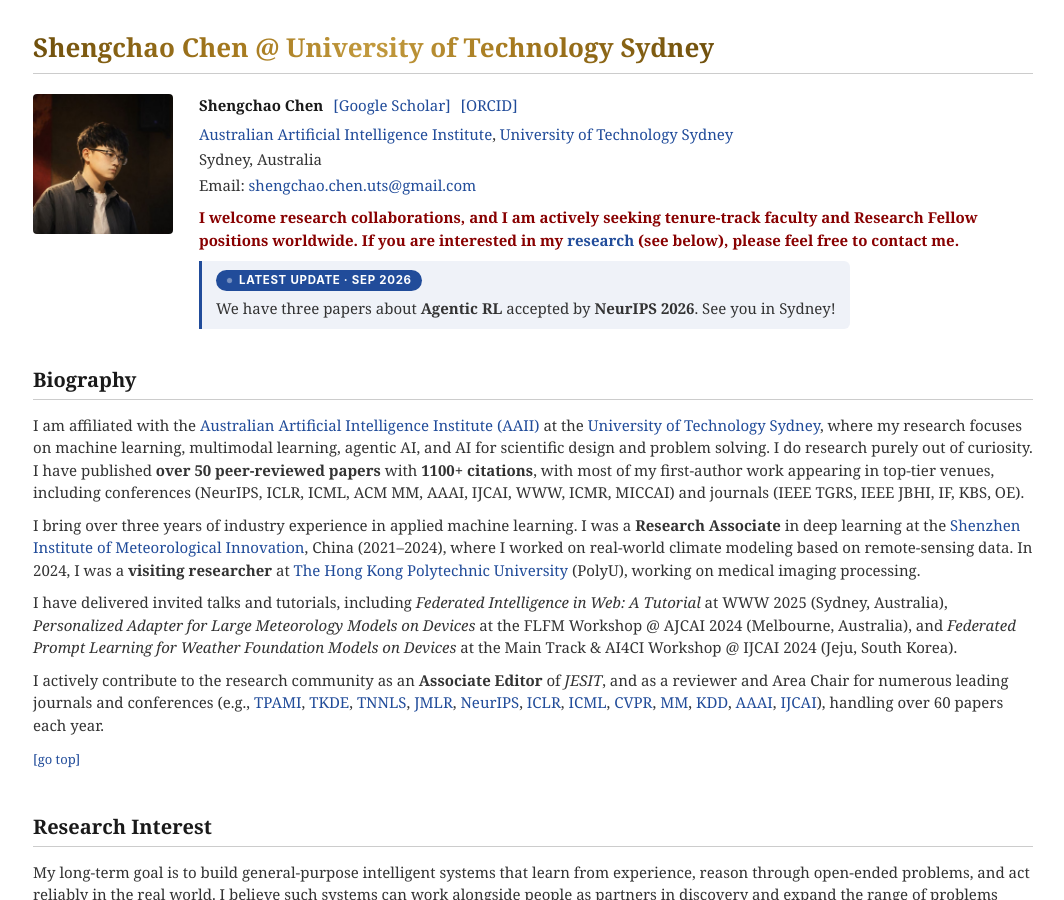
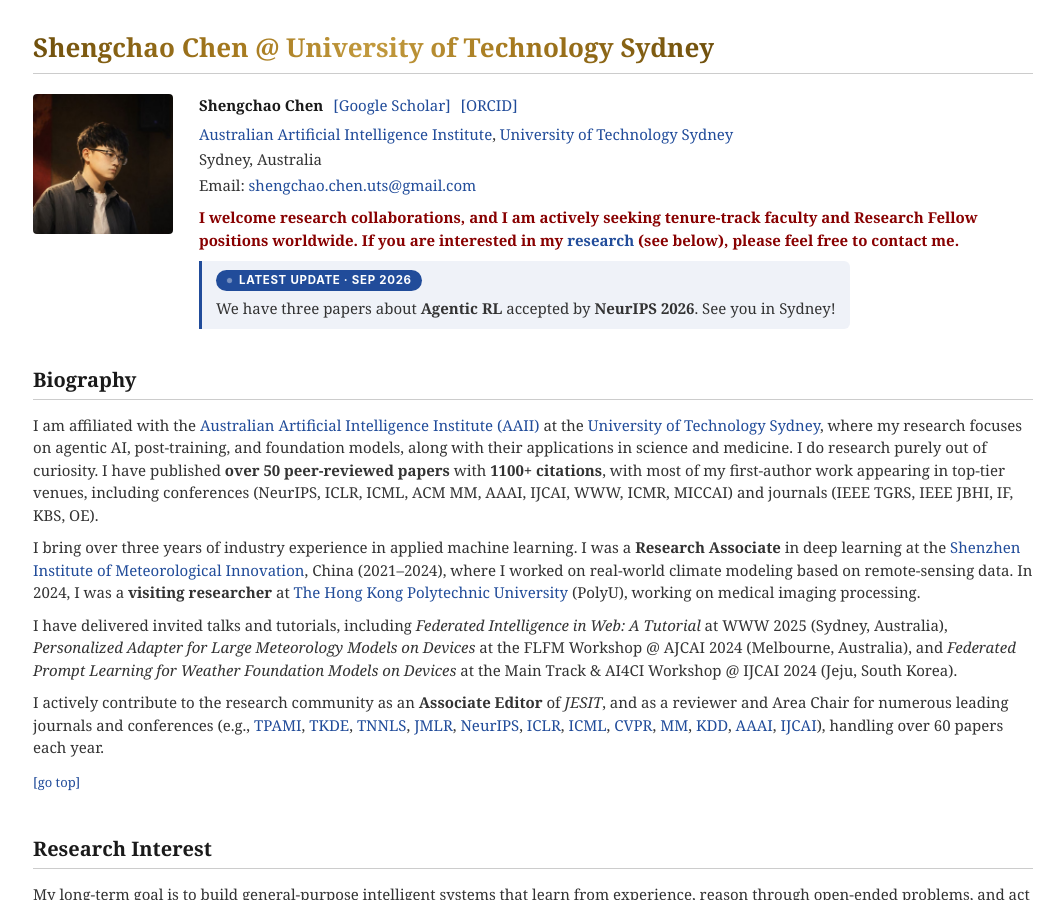
Before and after one commit to shengchaochen82/shengchaochen82.github.io, a Jekyll site: the page built from index.md, in a window 1280 px wide and 900 px high. Shown: the whole window, without its empty margins (107-1171 px from the left). Built offline with Jekyll 4.4.1, drawn with Linux system fonts in a browser that asks for light colours.

Commit message:
Content: align biography research focus with agentic AI, post-training, and foundation models
Co-Authored-By: Claude Opus 5.5 <noreply@anthropic.com>

```diff
--- a/_includes/classic_biography.html
+++ b/_includes/classic_biography.html
@@ -1,6 +1,6 @@
 <section class="classic-section" id="biography">
   <h1>Biography</h1>
-  <p>I am affiliated with the <a href="https://www.uts.edu.au/research/australian-artificial-intelligence-institute" target="_blank">Australian Artificial Intelligence Institute (AAII)</a> at the <a href="https://www.uts.edu.au/" target="_blank">University of Technology Sydney</a>, where my research focuses on machine learning, multimodal learning, agentic AI, and AI for scientific design and problem solving. I do research purely out of curiosity. I have published <strong>over 50 peer-reviewed papers</strong> with <strong>1100+ citations</strong>, with most of my first-author work appearing in top-tier venues, including conferences (NeurIPS, ICLR, ICML, ACM MM, AAAI, IJCAI, WWW, ICMR, MICCAI) and journals (IEEE TGRS, IEEE JBHI, IF, KBS, OE).</p>
+  <p>I am affiliated with the <a href="https://www.uts.edu.au/research/australian-artificial-intelligence-institute" target="_blank">Australian Artificial Intelligence Institute (AAII)</a> at the <a href="https://www.uts.edu.au/" target="_blank">University of Technology Sydney</a>, where my research focuses on agentic AI, post-training, and foundation models, along with their applications in science and medicine. I do research purely out of curiosity. I have published <strong>over 50 peer-reviewed papers</strong> with <strong>1100+ citations</strong>, with most of my first-author work appearing in top-tier venues, including conferences (NeurIPS, ICLR, ICML, ACM MM, AAAI, IJCAI, WWW, ICMR, MICCAI) and journals (IEEE TGRS, IEEE JBHI, IF, KBS, OE).</p>
   <p>I bring over three years of industry experience in applied machine learning. I was a <strong>Research Associate</strong> in deep learning at the <a href="https://weather.sz.gov.cn/gbamwf/zhongxingaikuang/" target="_blank">Shenzhen Institute of Meteorological Innovation</a>, China (2021–2024), where I worked on real-world climate modeling based on remote-sensing data. In 2024, I was a <strong>visiting researcher</strong> at <a href="https://www.polyu.edu.hk/" target="_blank">The Hong Kong Polytechnic University</a> (PolyU), working on medical imaging processing.</p>
   <p>I have delivered invited talks and tutorials, including <em>Federated Intelligence in Web: A Tutorial</em> at WWW 2025 (Sydney, Australia), <em>Personalized Adapter for Large Meteorology Models on Devices</em> at the FLFM Workshop @ AJCAI 2024 (Melbourne, Australia), and <em>Federated Prompt Learning for Weather Foundation Models on Devices</em> at the Main Track &amp; AI4CI Workshop @ IJCAI 2024 (Jeju, South Korea).</p>
   <p>I actively contribute to the research community as an <strong>Associate Editor</strong> of <em>JESIT</em>, and as a reviewer and Area Chair for numerous leading journals and conferences (e.g., <a href="https://ieeexplore.ieee.org/xpl/RecentIssue.jsp?punumber=34" target="_blank">TPAMI</a>, <a href="https://ieeexplore.ieee.org/xpl/RecentIssue.jsp?punumber=69" target="_blank">TKDE</a>, <a href="https://ieeexplore.ieee.org/xpl/RecentIssue.jsp?punumber=5962385" target="_blank">TNNLS</a>, <a href="https://www.jmlr.org/" target="_blank">JMLR</a>, <a href="https://neurips.cc/" target="_blank">NeurIPS</a>, <a href="https://iclr.cc/" target="_blank">ICLR</a>, <a href="https://icml.cc/" target="_blank">ICML</a>, <a href="https://cvpr.thecvf.com/" target="_blank">CVPR</a>, <a href="https://www.acmmm.org/" target="_blank">MM</a>, <a href="https://www.kdd.org/" target="_blank">KDD</a>, <a href="https://www.aaai.org/" target="_blank">AAAI</a>, <a href="https://www.ijcai.org/" target="_blank">IJCAI</a>), handling over 60 papers each year.</p>
```
